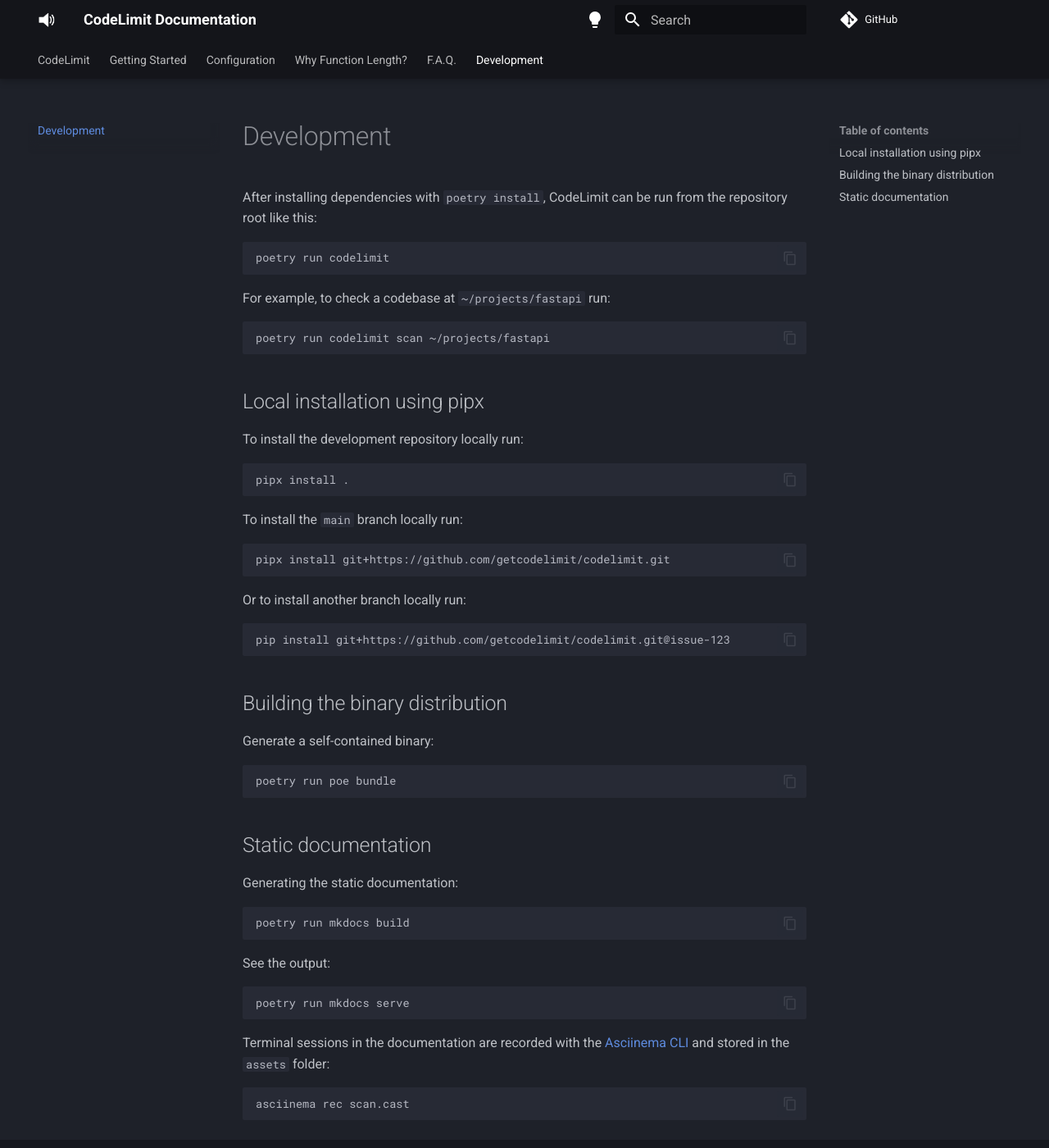
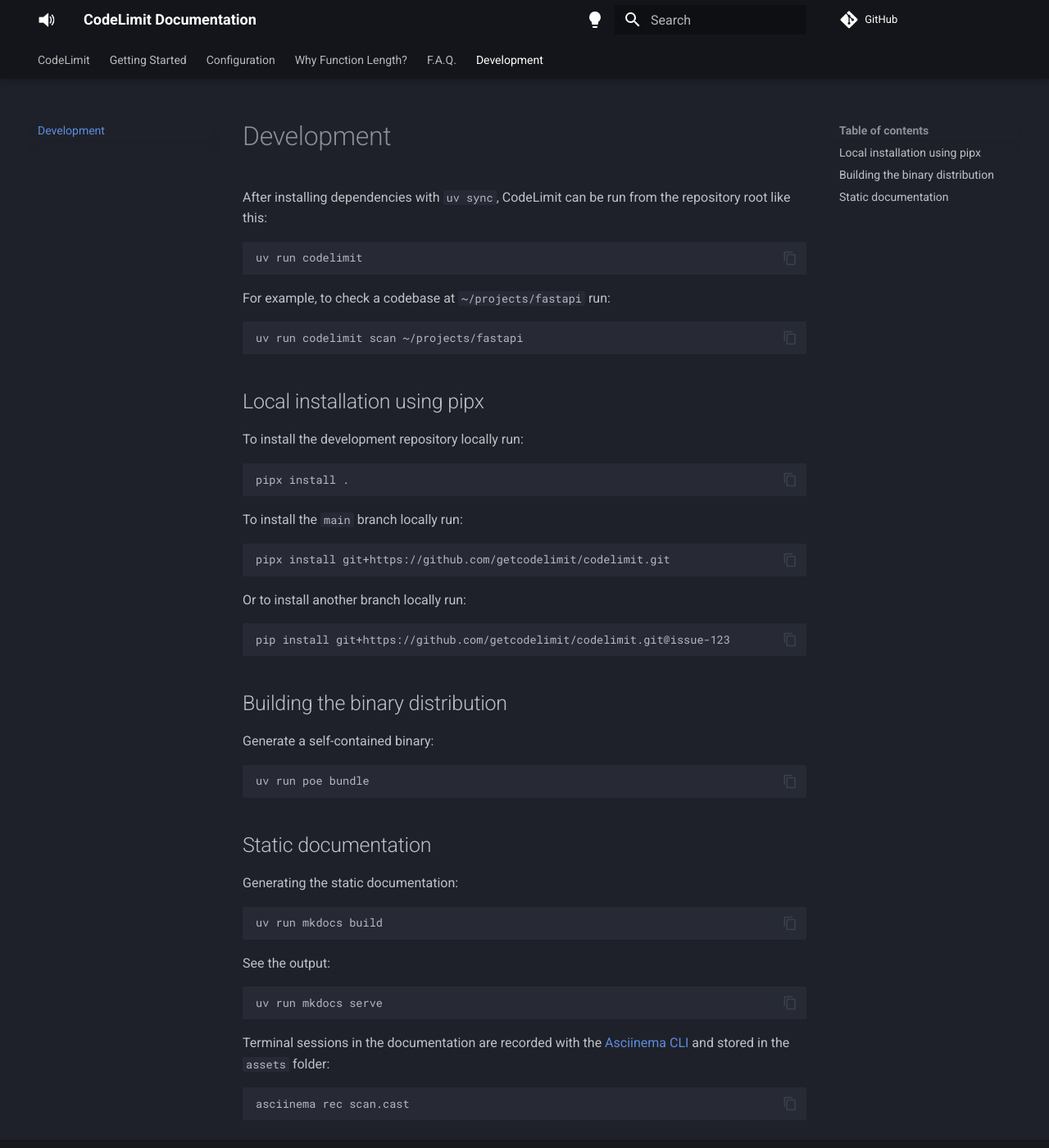
Before and after one commit to getcodelimit/getcodelimit.github.io, an MkDocs documentation site: the page built from docs/development.md, in a window 1280 px wide and 1400 px high. Shown: the whole window at 82% size. Built offline with MkDocs 1.6.1 and Material for MkDocs 9.7.7, drawn with Linux system fonts in a browser that asks for light colours; comment, search, counter and statistics services are not loaded.

Commit message:
build: 👷 Migrate to uv

````diff
--- a/docs/development.md
+++ b/docs/development.md
@@ -1,16 +1,16 @@
 # Development
 
-After installing dependencies with `poetry install`, CodeLimit can be run from
-the repository root like this:
+After installing dependencies with `uv sync`, CodeLimit can be run from the
+repository root like this:
 
 ```shell
-poetry run codelimit
+uv run codelimit
 ```
 
 For example, to check a codebase at `~/projects/fastapi` run:
 
 ```shell
-poetry run codelimit scan ~/projects/fastapi
+uv run codelimit scan ~/projects/fastapi
 ```
 
 ## Local installation using pipx
@@ -38,7 +38,7 @@
 Generate a self-contained binary:
 
 ```shell
-poetry run poe bundle
+uv run poe bundle
 ```
 
 ## Static documentation
@@ -46,13 +46,13 @@
 Generating the static documentation:
 
 ```shell
-poetry run mkdocs build
+uv run mkdocs build
 ```
 
 See the output:
 
 ```shell
-poetry run mkdocs serve
+uv run mkdocs serve
 ```
 
 Terminal sessions in the documentation are recorded with the [Asciinema
````
Also changed, not shown: pyproject.toml (+13 -11 lines), 3 other files.
